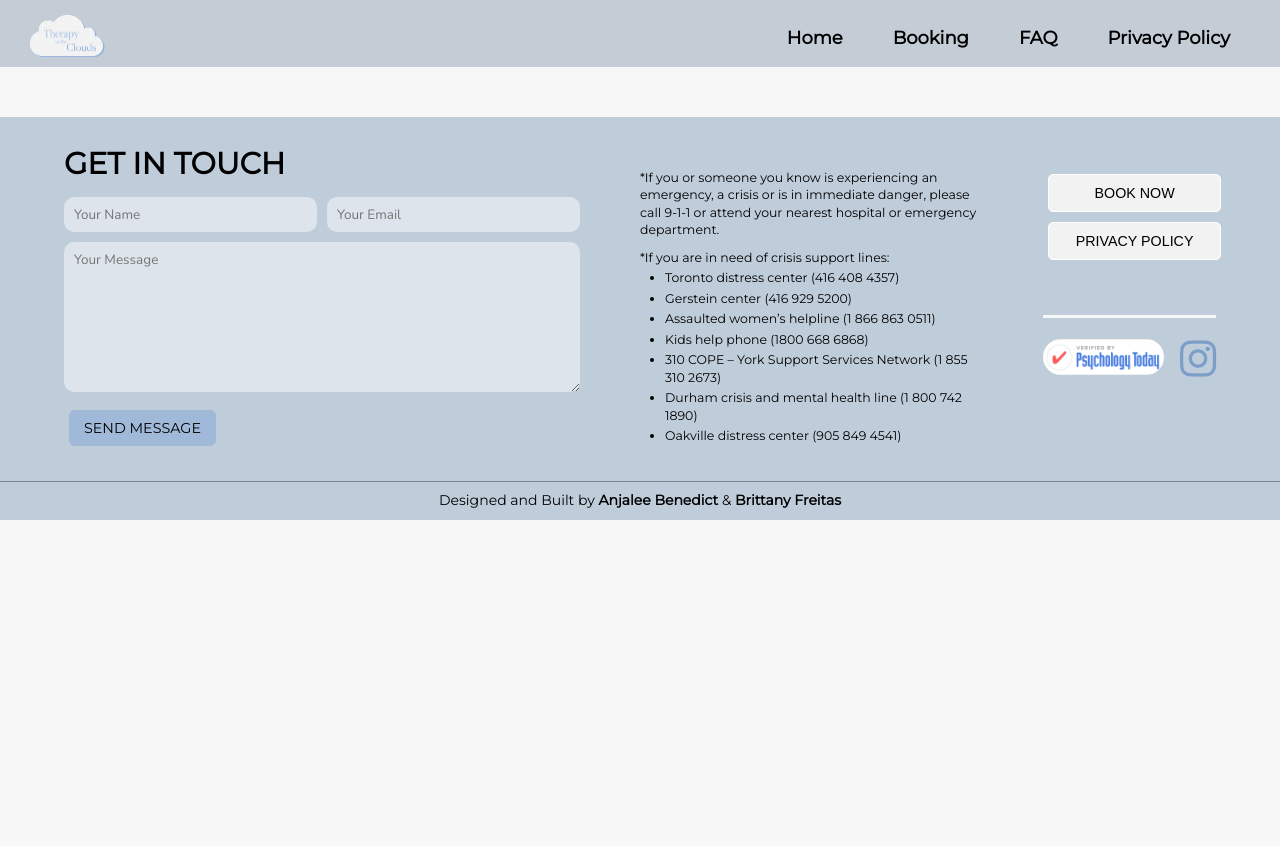
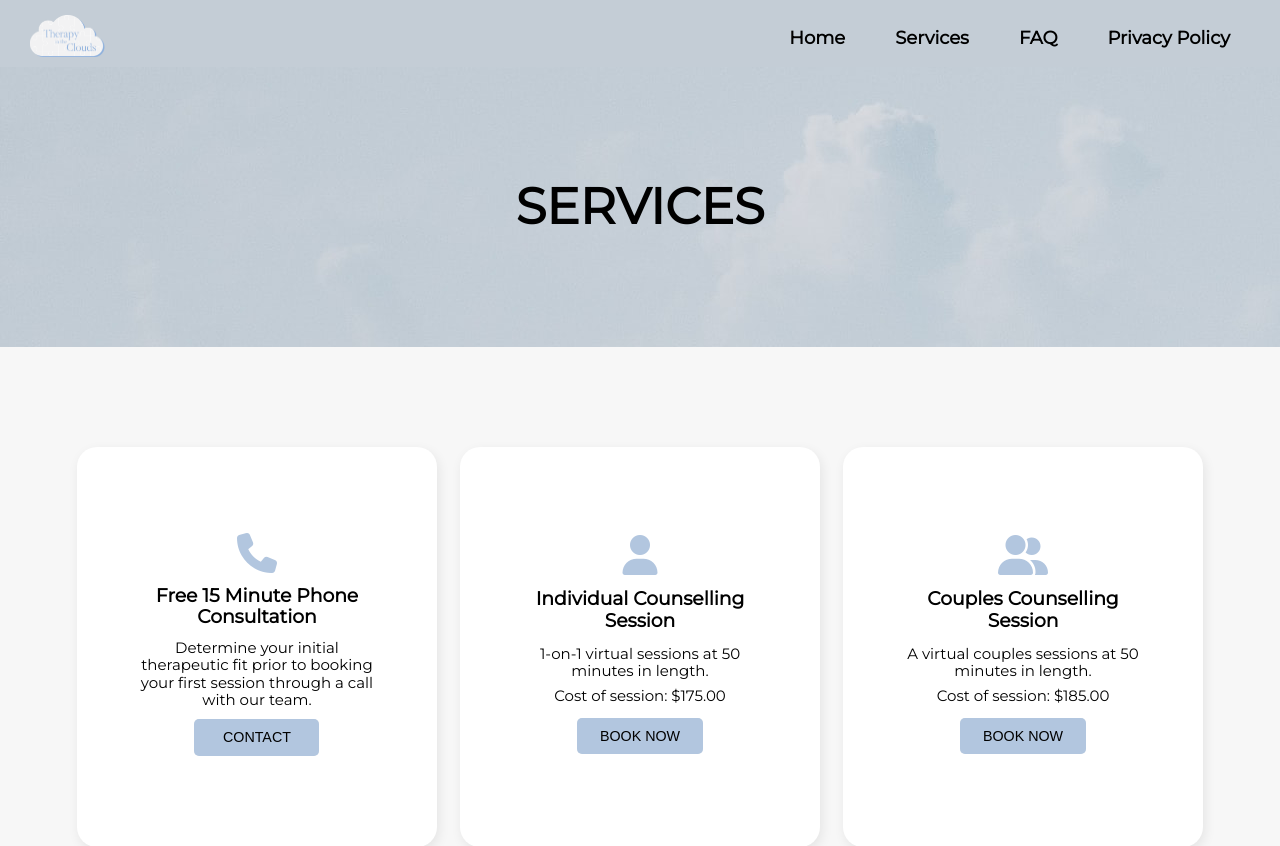
Before and after one commit to TherapyInTheClouds/TherapyInTheClouds, a React (Create React App) app: page /services in a window 1280 px wide. Shown: the top 846 px of the page. Before the commit the page ends 800 px from the top, so only its background shows below. Built offline with nearby package versions, Linux system fonts and the light colour scheme; a web font is replaced by a local one.

Commit message:
updated styles and fixed services link in nav

```diff
--- a/src/App.js
+++ b/src/App.js
@@ -1,28 +1,24 @@
 import "./styles/styles.scss";
-import { Link, Route, Routes } from "react-router-dom";
+import { Route, Routes } from "react-router-dom";
 import Nav from "./components/Nav";
 import Faq from "./components/Faq";
 import LandingPage from "./components/LandingPage";
 import Footer from "./components/Footer";
 import Bookings from "./components/Bookings";
 import Policy from "./components/Policy";
-import { useState } from "react";
+import Services from "./components/Services"
 
 function App() {
 
-  //const scrollInto = () => aboutRef.current?.scrollIntoView({ behavior: "smooth" });
-  const [scroll, setScroll] = useState();
-
-
-
   return (
     <div>
-      <Nav scroll={scroll}/>
+      <Nav/>
       <Routes>
-        <Route path='/' element={<LandingPage setScroll={setScroll} />}/>
-        <Route path='/bookings' element={< Bookings/>}/>
-        <Route exact path='/faq' element={< Faq/>}/>
+        <Route path='/' element={<LandingPage/>}/>
+        <Route path='/services' element={<Services/>}/>
+        <Route exact path='/faq' element={<Faq/>}/>
         <Route path='/policy' element={<Policy/>}/>
+        <Route path='/contact' element={<Bookings />} />
       </Routes>
       <Footer/>
     </div>
--- a/src/components/Bookings.js
+++ b/src/components/Bookings.js
@@ -4,7 +4,7 @@
 const Bookings = () => {
   return (
     <section className="book">
-      <h2>Booking</h2>
+      <h2>Contact</h2>
       <div className="sectionContent wrapper">
       <div className="getInTouch">
      <h3>Ready to get started? Send us an email with any questions you may have. </h3>
--- a/src/components/Footer.js
+++ b/src/components/Footer.js
@@ -32,7 +32,7 @@ const Footer = () => {
                         </ul>
                     </div>
                     <div className="buttons">
-                        <button><Link>Book Now</Link></button>
+                        <button><Link to="/services">Book Now</Link></button>
                         <button><Link to="/policy">Privacy Policy</Link></button>
                         <div className="socialMedia">
                             <a href="https://www.psychologytoday.com/profile/908641" class="sx-verified-seal">
--- a/src/components/LandingPage.js
+++ b/src/components/LandingPage.js
@@ -112,7 +112,7 @@ const LandingPage = (props) => {
       <section ref={aboutRef} className="offering wrapper">
         <h2>Our Services</h2>
         <div className="services">
-          <Link className="container service centered" to="/Bookings">
+          <Link className="container service centered" to="/contact">
             <div>
               <i class="fa-solid fa-phone"></i>
               <h3>Free 15 Minute Phone Consultation</h3>
@@ -120,7 +120,7 @@ const LandingPage = (props) => {
                 Determine your initial therapeutic fit prior to booking your
                 first session through a call with our team.
               </p>
-              <button>Book Now</button>
+              <button>Contact</button>
             </div>
           </Link>
 
--- a/src/components/Nav.js
+++ b/src/components/Nav.js
@@ -30,7 +30,7 @@ const Nav = (props) => {
                <div className="navBar">
                   <ul>
                      <li><Link to="/">Home</Link></li>
-                     <li><Link path={`/#servicesLink`}>Booking</Link></li>
+                     <li><Link to="/services">Services</Link></li>
                      <li><Link to="/faq">FAQ</Link></li>
                      <li> <Link to="/policy">Privacy Policy</Link></li>
                   </ul>
@@ -48,10 +48,10 @@ const Nav = (props) => {
             </button>
             <nav>
                <ul>
-                  <li><Link to="/">Home</Link></li>
-                  <li><Link path={`/#servicesLink`}>Booking</Link></li>
-                  <li><Link to="/faq">FAQ</Link></li>
-                  <li> <Link to="/policy">Privacy Policy</Link></li>
+                  <li><Link to="/" onClick={toggleClass}>Home</Link></li>
+                  <li><Link to="/services" onClick={toggleClass}>Services</Link></li>
+                  <li><Link to="/faq" onClick={toggleClass}>FAQ</Link></li>
+                  <li> <Link to="/policy" onClick={toggleClass}>Privacy Policy</Link></li>
                </ul>
             </nav>
          </div>
--- /dev/null
+++ b/src/components/Services.js
@@ -0,0 +1,55 @@
+import { Link } from "react-router-dom";
+
+const Services = () => {
+    return (
+        <section className="servicesComponent">
+            <div className="headerImg">
+                <h2>Services</h2>
+            </div>
+            <div className="services wrapper">
+                <Link className="container service centered" to="/contact">
+                    <div>
+                        <i class="fa-solid fa-phone"></i>
+                        <h3>Free 15 Minute Phone Consultation</h3>
+                        <p>
+                            Determine your initial therapeutic fit prior to booking your
+                            first session through a call with our team.
+                        </p>
+                        <button>Contact</button>
+                    </div>
+                </Link>
+
+                <div className="container service centered">
+                    <div>
+                        <i className="fa-solid fa-user"></i>
+                        <h3>Individual Counselling Session</h3>
+                        <p>1-on-1 virtual sessions at 50 minutes in length.</p>
+                        <p>Cost of session: $175.00</p>
+                        <button>
+                            <a href="https://portal.owlpractice.ca/therapyintheclouds/booking?therapist_id=1&location_id=1&rate_id=&day=2022-12-21&time=&video_session=0">
+                                Book Now
+                            </a>
+                        </button>
+                    </div>
+                </div>
+
+                <div className="container service centered">
+                    <div>
+                        <i className="fa-solid fa-user-group"></i>
+                        <h3>Couples Counselling Session</h3>
+                        <p>A virtual couples sessions at 50 minutes in length.</p>
+                        <p>Cost of session: $185.00</p>
+                        <button>
+                            {" "}
+                            <a href="https://portal.owlpractice.ca/therapyintheclouds/booking?therapist_id=1&location_id=1&rate_id=&day=2022-12-21&time=&video_session=0">
+                                Book Now
+                            </a>
+                        </button>
+                    </div>
+                </div>
+            </div>
+        </section>
+    )
+}
+
+export default Services
--- a/src/styles/sass/partials/_footer.scss
+++ b/src/styles/sass/partials/_footer.scss
@@ -5,12 +5,8 @@ footer {
     margin-top: 50px;
     background-color:  #bfccd9;
     background-size: cover;
-
-    h4 {
-        margin-top: 30px;
-    }
-
     .footerContent {
+        padding-top: 45px;
         display: flex;
         align-items: center;
         justify-content: center;
@@ -54,7 +50,7 @@ footer {
                     }
                 }
                 @include laptop {
-                    @include flex (row, flex-start, center, wrap);
+                    @include flex (row, center, center, wrap);
                     width: 100%;
                 }
             }
@@ -160,9 +156,12 @@ footer {
                 width: 100%;
             }
         }
+        @include tablet {
+            padding-top: 0px;
+        }
         @include tabletSmall {
             @include flex (column, center, flex-start);
-            height: 90vh;
+            padding: 50px 0 40px;
         }
     }
     .builtBy {
@@ -173,7 +172,14 @@ footer {
         font-size: clamp(1.4rem, 0.5vw, 1.5rem);
         a {
             font-size: clamp(1.4rem, 0.5vw, 1.5rem);
+            line-height: clamp(1.9rem, 0.5vw, 2rem);
             font-weight: 600;
         }
+        @include tabletSmall {
+            margin-top: 0px;
+        }
+    }
+    @include tabletSmall {
+        margin-top: 0px;
     }
 }
--- a/src/styles/sass/partials/_landingPage.scss
+++ b/src/styles/sass/partials/_landingPage.scss
@@ -201,3 +201,16 @@ header {
     opacity: 1;
   }
 }
+
+// header img on services component
+
+.servicesComponent {
+  .headerImg {
+    @include flex(row, center, center);
+    height: 35vh;
+    background-image: url("../../../assets/headerImageClouds.jpg");
+  }
+  .services {
+    margin: 100px auto;
+  }
+}
--- a/src/styles/sass/partials/_nav.scss
+++ b/src/styles/sass/partials/_nav.scss
@@ -13,7 +13,17 @@ nav {
     .navIcon {
         i {
             color: $tertiaryColour;
+            &:hover {
+                color: darken($color: $primaryColour, $amount: 20);
+            }
         }
+        &::after {
+            background-color: #c4cdd6;
+        }
+        &::before {
+            background-color: #c4cdd6;
+        }
+        background-color: #c4cdd6;
         display: none;
         min-width: 35px;
         width: 50px;
@@ -71,15 +81,31 @@ nav {
     ul {
         height: 100vh;
         @include flex (column, center, center);
-        margin-left: 30px;
     }
     li {
         padding-bottom: 30px;
     }
+    a {
+        font-size: 2.5rem;
+        line-height: 3rem;
+        &:hover {
+            color: $tertiaryColour;
+        }
+    }
     .navCloseIcon {
         i {
             color: $tertiaryColour;
+            &:hover {
+                color: darken($color: $primaryColour, $amount: 20);
+            }
         }
+        &::after {
+            background-color: #c4cdd6;
+        }
+        &::before {
+            background-color: #c4cdd6;
+        }
+        background-color: #c4cdd6;
         display: none;
         position: absolute;
         top: 10px;
@@ -87,7 +113,6 @@ nav {
         min-width: 35px;
         width: 50px;
         z-index: 1;
-
         @include tabletSmall {
             display: block;
         }
--- a/src/styles/sass/partials/_policy.scss
+++ b/src/styles/sass/partials/_policy.scss
@@ -14,14 +14,14 @@
         transition: all .3s cubic-bezier(0, 0, .5, 1);
         margin: 60px auto;
         width: 80%;
+        max-width: 1500px;
+        padding: 30px 60px;
         @include tabletSmall {
             width: 100%;
             box-shadow: none;
-            border-radius: none;
+            border-radius: 0px;
             margin: 0px;
         }
-        max-width: 1500px;
-        padding: 30px 60px;
     }
     h3 {
         margin: 25px 0 10px;
--- a/src/styles/sass/partials/_typography.scss
+++ b/src/styles/sass/partials/_typography.scss
@@ -49,7 +49,7 @@ h3 {
     }
 }
 
-.bio h3{
+.bio h3 {
      font-size: clamp(2.4rem, -0.4844rem + 4.75vw, 3rem);
      margin: 25px 0px;
 }
@@ -134,6 +134,14 @@ nav a {
     font-weight: 600;
 }
 
+nav i {
+    font-size: clamp(2.25rem, 4vw, 2.6rem);
+}
+
+.slideOutNav i {
+    font-size: clamp(2.25rem, 4vw, 2.6rem);
+}
+
 i {
     font-size: clamp(1.25rem, 0.2083rem + 3.3333vw, 3.125rem);
     color: $primaryColour;
```
